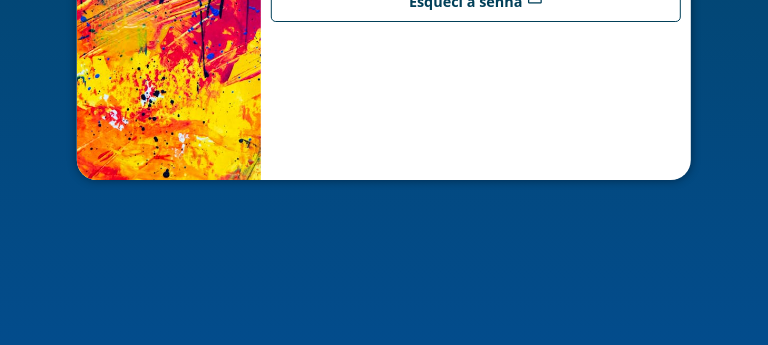
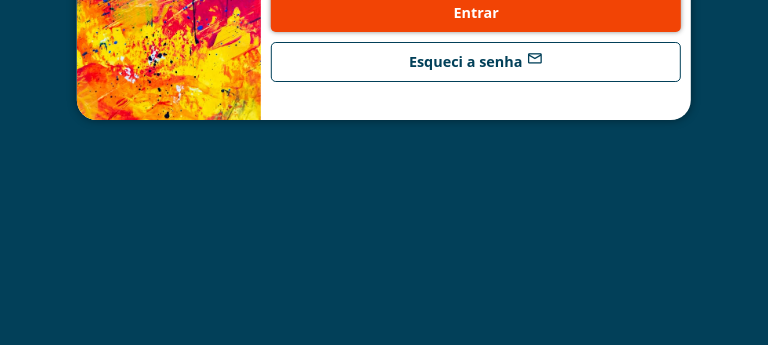
Before and after one commit to vivian-reis/html-css, a plain HTML site: page exercicios/ex027/index.html in a window 768 px wide. Shown: the part 455-800 px from the top of the page. Drawn offline with nearby package versions, Linux system fonts and the light colour scheme.

Commit message:
Atualização versão tablet
Tirei a cor gradiente e voltei a altura para 350px.

```diff
--- a/exercicios/ex027/estilos/media-queries.css
+++ b/exercicios/ex027/estilos/media-queries.css
@@ -24,14 +24,14 @@ vermelho: #F24405
 }
 
 @media screen and (min-width: 768px) and (max-width: 992px) {
-    body{
-        background-image: linear-gradient(to top, var(--cor1), var(--cor2));
+/*  body{
+    background-image: linear-gradient(to top, var(--cor1), var(--cor2));
 
-    }
+    }*/
 
     #login{
         width: 80%;
-        height: 470px;
+        height: 350px;
         transition: width 0.3s, height 0.3s;
     }
 
```
